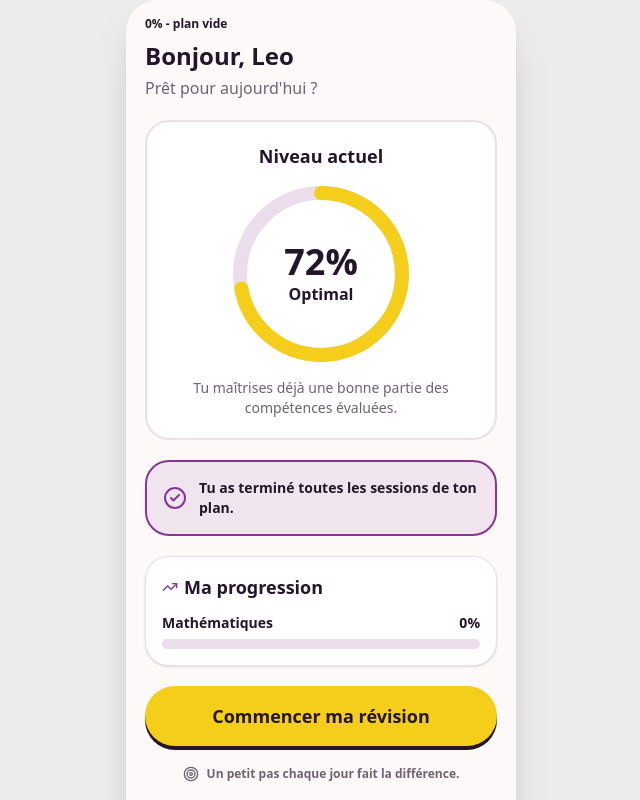
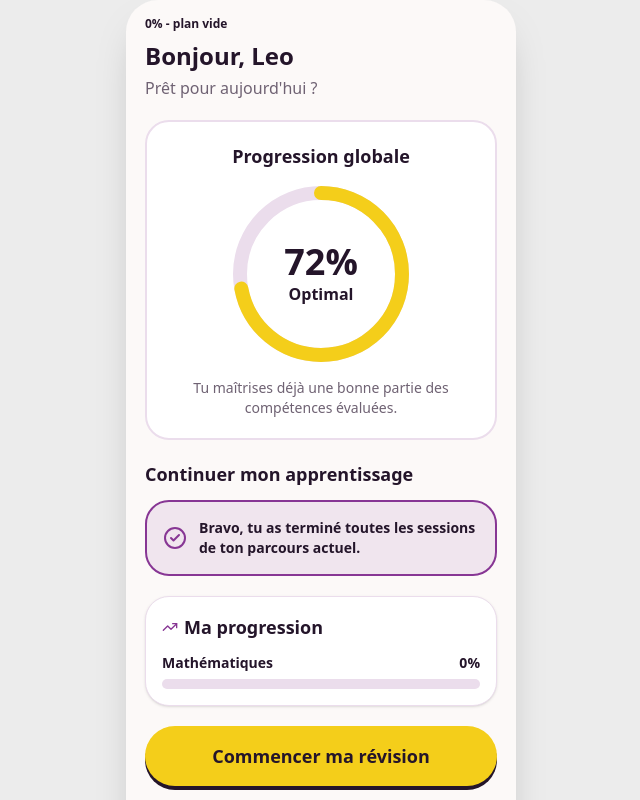
Before and after one commit to kodjozecodeur/mentora, a Next.js app: page /dev/home-preview in a window 1280 px wide. Shown: the top 800 px of the page, without its empty margins (319-959 px from the left). Built offline with nearby package versions, Linux system fonts and the light colour scheme; a web font is replaced by a local one.

Commit message:
feat(home): reframe daily-goal card as 'Continuer mon apprentissage' with mastery status

```diff
--- a/src/features/app-shell/HomeScreen.tsx
+++ b/src/features/app-shell/HomeScreen.tsx
@@ -3,7 +3,11 @@ import { ReadinessScoreRing } from '@/components/diagnostic/ReadinessScoreRing';
 import { PrimaryButton } from '@/components/ui/PrimaryButton';
 import type { DiagnosticResult } from '@/types/diagnostic';
 import type { RevisionSession, RevisionUnit } from '@/types/revision';
-import { getReadinessMessage } from '@/features/diagnostic/resultCopy';
+import {
+  getMasteryStatusLabel,
+  getReadinessMessage,
+  PROGRESSION_GLOBALE_LABEL,
+} from '@/features/diagnostic/resultCopy';
 import { getRevisionProgress, hasStartedRevision } from './appShellData';
 
 interface HomeScreenProps {
@@ -37,6 +41,10 @@ export function HomeScreen({
     : hasStartedRevision(revisionPlan)
       ? 'Reprendre ma révision'
       : 'Commencer ma révision';
+  const nextCompetencyStatus =
+    diagnosticResult.competencyMastery.find(
+      (competency) => competency.competencyId === nextSession?.competencyId,
+    )?.readinessLevel ?? 'priority';
 
   return (
     <div className="flex flex-col gap-5 pb-6">
@@ -50,7 +58,7 @@ export function HomeScreen({
         className="bg-surface border-border flex flex-col items-center gap-4 rounded-3xl border-2 p-5 text-center"
       >
         <h2 id="home-readiness-title" className="text-foreground text-lg font-bold">
-          Niveau actuel
+          {PROGRESSION_GLOBALE_LABEL}
         </h2>
         <ReadinessScoreRing score={diagnosticResult.readinessScore} />
         <p className="text-muted max-w-[280px] text-sm font-medium">
@@ -59,8 +67,8 @@ export function HomeScreen({
       </section>
 
       <section aria-labelledby="daily-goal-title" className="flex flex-col gap-3">
-        <h2 id="daily-goal-title" className="sr-only">
-          Objectif du jour
+        <h2 id="daily-goal-title" className="text-foreground text-lg font-bold">
+          Continuer mon apprentissage
         </h2>
 
         {nextSession && nextUnit ? (
@@ -68,7 +76,10 @@ export function HomeScreen({
             <div className="flex items-center justify-between gap-2">
               <div className="flex items-center gap-1.5 text-amber-800">
                 <Flag className="size-4 fill-current" aria-hidden="true" />
-                <span className="text-sm font-bold">Objectif du jour</span>
+                <span className="text-sm font-bold">{subjectLabel}</span>
+                <span className="text-xs font-bold">
+                  · {getMasteryStatusLabel(nextCompetencyStatus)}
+                </span>
               </div>
               <span className="text-muted flex shrink-0 items-center gap-1 text-xs font-semibold">
                 <Clock3 className="size-3.5" aria-hidden="true" />
@@ -80,7 +91,7 @@ export function HomeScreen({
                 {nextSession.competencyLabel}
               </h3>
               <p className="text-foreground/70 min-w-0 text-sm font-medium wrap-break-word">
-                {nextUnit.objective}
+                Continue là où tu t&apos;es arrêté.
               </p>
             </div>
             <button
@@ -88,7 +99,7 @@ export function HomeScreen({
               onClick={onOpenRevision}
               className="border-border focus-visible:ring-highlight/40 text-foreground flex min-h-11 w-full items-center justify-center gap-2 rounded-2xl border bg-white text-sm font-bold focus-visible:ring-4 focus-visible:outline-none"
             >
-              Voir les détails
+              Continuer
               <ArrowRight className="size-4" aria-hidden="true" />
             </button>
           </article>
@@ -96,7 +107,7 @@ export function HomeScreen({
           <div className="bg-highlight/10 border-highlight flex items-center gap-3 rounded-3xl border-2 p-4">
             <CheckCircle2 className="text-highlight size-6 shrink-0" aria-hidden="true" />
             <p className="text-foreground text-sm font-semibold">
-              Tu as terminé toutes les sessions de ton plan.
+              Bravo, tu as terminé toutes les sessions de ton parcours actuel.
             </p>
           </div>
         )}
```
